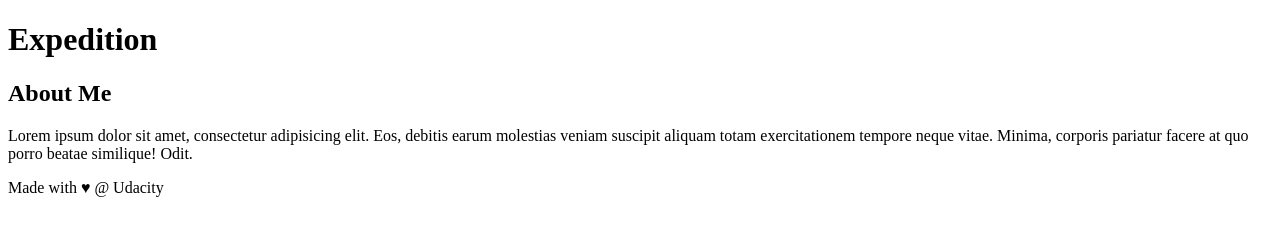
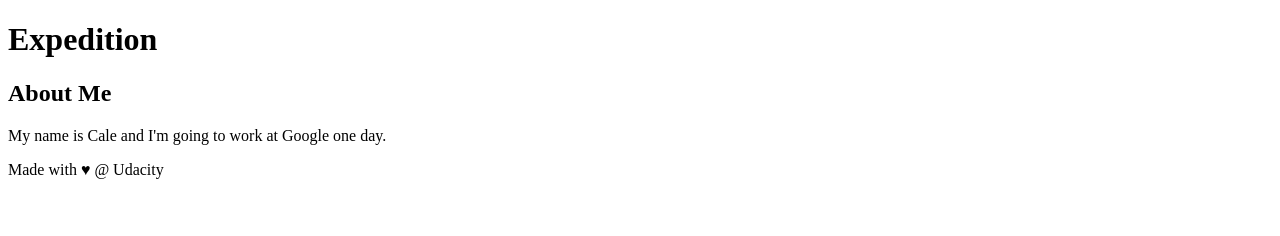
Before and after one commit to calebybee/new-git-project, a plain HTML site: page index.html in a window 1280 px wide. Drawn offline with Linux system fonts and the light colour scheme.

Commit message:
Added brief introduction

```diff
--- a/index.html
+++ b/index.html
@@ -21,7 +21,7 @@
 <aside>
     <h2>About Me</h2>
 
-    <p>Lorem ipsum dolor sit amet, consectetur adipisicing elit. Eos, debitis earum molestias veniam suscipit aliquam totam exercitationem tempore neque vitae. Minima, corporis pariatur facere at quo porro beatae similique! Odit. </p>
+    <p>My name is Cale and I'm going to work at Google one day.</p>
 </aside>
 <footer>
     Made with ♥ @ Udacity
```
